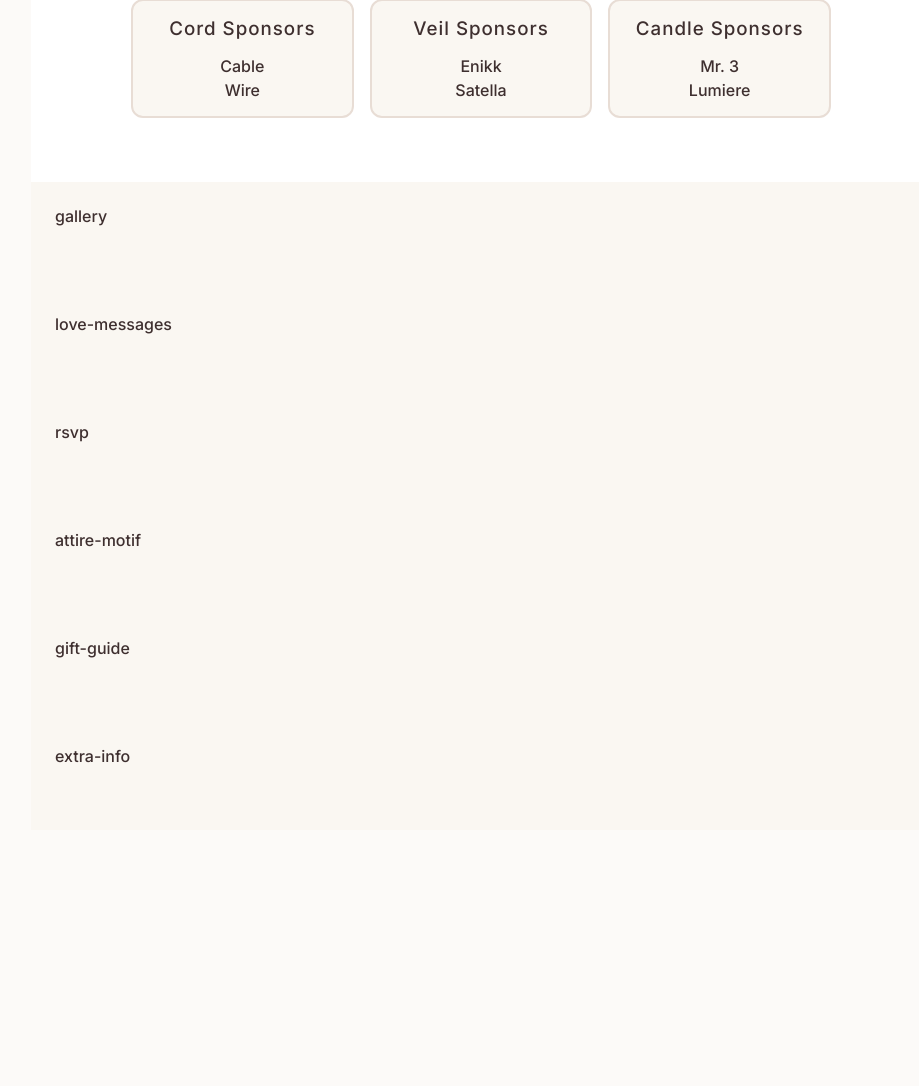
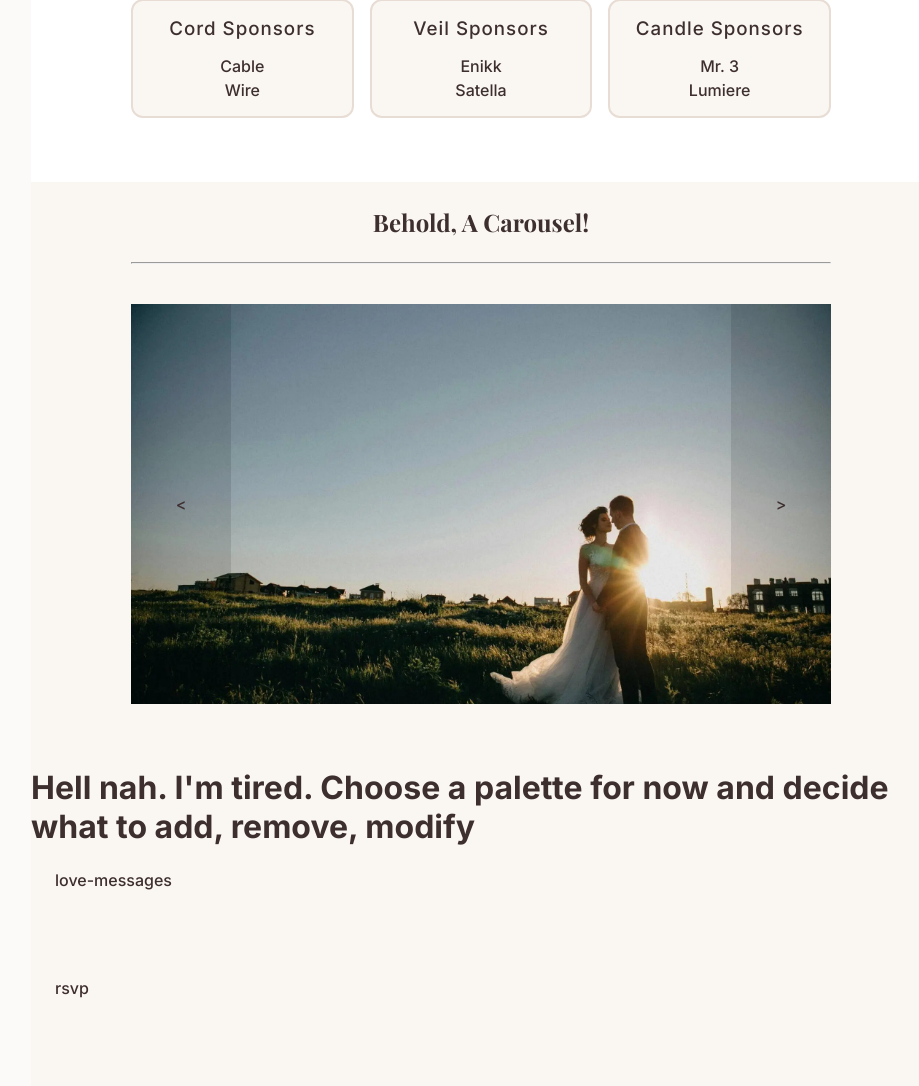
Before and after one commit to RGPin/rsvp-draft, a Node server app: page / in a window 1280 px wide. Shown: the part 3925-5011 px from the top of the page, without its empty margins (159-1078 px from the left). Before the commit the page ends 4688 px from the top, so only its background shows below. Run offline with Node 20, Linux system fonts and the light colour scheme; some web fonts are replaced.

Commit message:
Carousel

```diff
--- a/public/index.css
+++ b/public/index.css
@@ -611,3 +611,83 @@ section {
     }
   }
 }
+
+.gallery {
+  background-color: var(--color-bg);
+  text-align: center;
+
+  .gallery-container {
+    display: flex;
+    flex-direction: column;
+    gap: var(--space-md);
+    max-width: 700px;
+    margin: 0 auto;
+  }
+
+  .gallery-heading {
+    font-family: var(--heading-font);
+    margin-bottom: calc(var(--space-md) * -1);
+  }
+
+  .divider {
+    width: 100%;
+    background-color: var(--color-border);
+    margin: var(--space-lg) 0;
+  }
+
+  .carousel {
+    width: 100%;
+    height: 400px;
+    position: relative;
+  }
+
+  .carousel-btn {
+    position: absolute;
+    background: none;
+    font-size: var(--text-base);
+    z-index: 2;
+    top: 50%;
+    transform: translateY(-50%);
+    color: var(--color-text-main);
+    cursor: pointer;
+    padding: var(--space-xs) var(--space-lg);
+    background-color: rgba(0, 0, 0, 0.1);
+    height: 100%;
+    width: 100px;
+  }
+
+  .carousel-btn.prev {
+    left: 0;
+  }
+
+  .carousel-btn.next {
+    right: 0;
+  }
+
+  .slides-list {
+    width: 100%;
+    height: 100%;
+  }
+
+  .slide {
+    position: absolute;
+    inset: 0;
+    opacity: 0;
+    transition: 200ms opacity ease-in-out;
+    transition-delay: 200ms;
+  }
+
+  .slide > img {
+    display: block;
+    width: 100%;
+    height: 100%;
+    object-fit: cover;
+    object-position: center;
+  }
+
+  .slide[data-active] {
+    opacity: 1;
+    z-index: 1;
+    transition-delay: 0ms;
+  }
+}
--- a/public/js/index.js
+++ b/public/js/index.js
@@ -119,4 +119,22 @@ document.addEventListener("DOMContentLoaded", () => {
     minutesSpan.textContent = padify(minutes);
     secondsSpan.textContent = padify(seconds);
   }, 1000);
+
+  //----------------Gallery----------------//
+  const carouselButtons = document.querySelectorAll(".carousel-btn");
+
+  carouselButtons.forEach((button) => {
+    button.addEventListener("click", () => {
+      const offset = button.dataset.carouselBtn === "next" ? 1 : -1;
+      const slides = button.closest(".carousel").querySelector(".slides-list");
+
+      const activeSlide = slides.querySelector("[data-active]");
+      let newIndex = [...slides.children].indexOf(activeSlide) + offset;
+      if (newIndex < 0) newIndex = slides.children - 1;
+      if (newIndex >= slides.children.length) newIndex = 0;
+
+      slides.children[newIndex].dataset.active = true;
+      delete activeSlide.dataset.active;
+    });
+  });
 });
--- a/views/index.ejs
+++ b/views/index.ejs
@@ -357,7 +357,56 @@
           </div>
         </div>
       </section>
-      <section class="gallery" id="gallery">gallery</section>
+      <section class="gallery" id="gallery">
+        <div class="gallery-container">
+          <h2 class="gallery-heading">Behold, A Carousel!</h2>
+          <hr class="divider" />
+          <div class="carousel">
+            <button class="carousel-btn prev" data-carousel-btn="prev">
+              <
+            </button>
+            <button class="carousel-btn next" data-carousel-btn="next">
+              >
+            </button>
+            <ul class="slides-list">
+              <li class="slide" data-active>
+                <img src="/images/1.webp" alt="wedding image" loading="lazy" />
+              </li>
+              <li class="slide">
+                <img src="/images/2.webp" alt="wedding image" loading="lazy" />
+              </li>
+              <li class="slide">
+                <img src="/images/3.webp" alt="wedding image" loading="lazy" />
+              </li>
+              <li class="slide">
+                <img src="/images/4.webp" alt="wedding image" loading="lazy" />
+              </li>
+              <li class="slide">
+                <img src="/images/5.webp" alt="wedding image" loading="lazy" />
+              </li>
+              <li class="slide">
+                <img src="/images/6.webp" alt="wedding image" loading="lazy" />
+              </li>
+              <li class="slide">
+                <img src="/images/7.webp" alt="wedding image" loading="lazy" />
+              </li>
+              <li class="slide">
+                <img src="/images/8.webp" alt="wedding image" loading="lazy" />
+              </li>
+              <li class="slide">
+                <img src="/images/9.webp" alt="wedding image" loading="lazy" />
+              </li>
+              <li class="slide">
+                <img src="/images/10.webp" alt="wedding image" loading="lazy" />
+              </li>
+            </ul>
+          </div>
+        </div>
+      </section>
+      <h1>
+        Hell nah. I'm tired. Choose a palette for now and decide what to add,
+        remove, modify
+      </h1>
       <section class="love-messages" id="love-messages">love-messages</section>
       <section class="rsvp" id="rsvp">rsvp</section>
       <section class="attire-motif" id="attire-motif">attire-motif</section>
```
Also changed, not shown: public/images/1.webp (added), public/images/10.webp (added), public/images/2.webp (added), public/images/3.webp (added), public/images/4.webp (added), public/images/5.webp (added), public/images/6.webp (added), public/images/7.webp (added), public/images/8.webp (added), public/images/9.webp (added), public/images/wedding.jpg (deleted).
